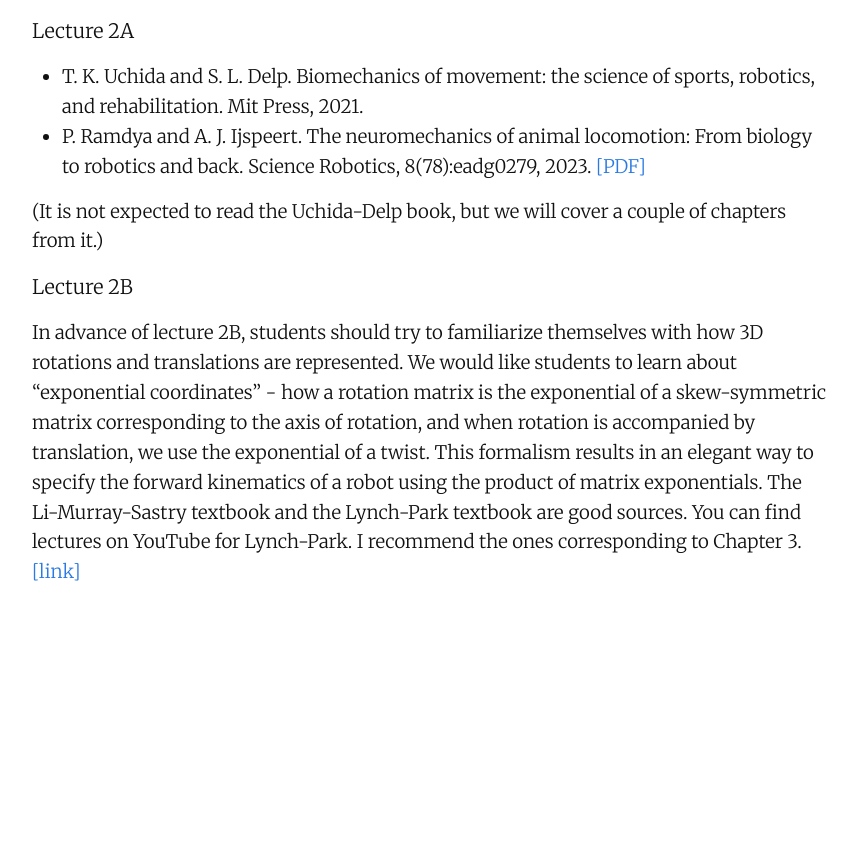
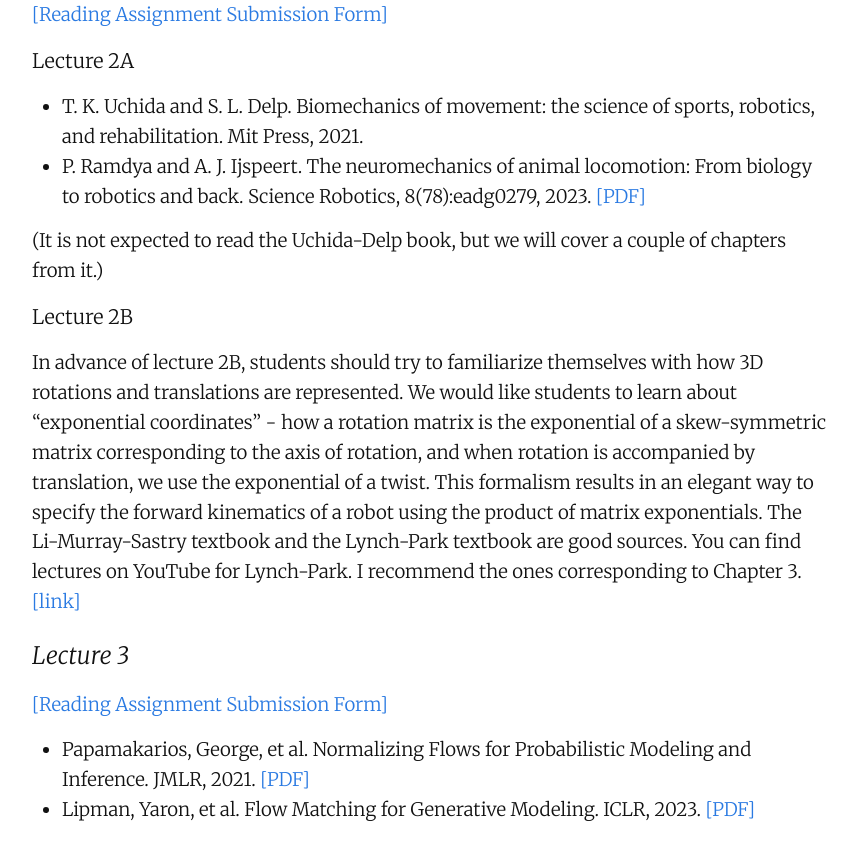
Before and after one commit to robots-that-learn/robots-that-learn.github.io, a Jekyll site: the page built from index.md, in a window 1280 px wide and 900 px high, scrolled down 3883 px. Shown: the top 860 px of the window, without its empty margins (208-1065 px from the left). Built offline with Jekyll 4.4.1, drawn with Linux system fonts in a browser that asks for light colours; our own code applies the rules of GitHub Pages for plain Markdown files; before the commit the page ends 4545 px from its top, so only the background shows below that.

Commit message:
Update Lecture 3 details and add reading assignments
Added slides link for Lecture 3 and included reading assignments.

```diff
--- a/index.md
+++ b/index.md
@@ -118,6 +118,13 @@ N/A
 In advance of lecture 2B, students should try to familiarize themselves with how 3D rotations and translations are represented. We would like students to learn about "exponential coordinates" - how a rotation matrix is the exponential of a skew-symmetric matrix corresponding to the axis of rotation, and when rotation is accompanied by translation, we use the exponential of a twist. This formalism results in an elegant way to specify the forward kinematics of a robot using the product of matrix exponentials. The Li-Murray-Sastry textbook and the Lynch-Park textbook are good sources. You can find lectures on YouTube for Lynch-Park. I recommend the ones corresponding to Chapter 3.
 [[link]](https://www.youtube.com/watch?v=29LhXWjn7Pc&list=PLggLP4f-rq02vX0OQQ5vrCxbJrzamYDfx&index=10)
 
+### Lecture 3
+
+[[Reading Assignment Submission Form]](https://docs.google.com/forms/d/e/1FAIpQLScJzNNQugbrZeM-uwKYgbe18sY07tVtEh-3x0BccxNQk4hkkg/viewform?usp=sharing&ouid=100618406782889124957)
+
+- Papamakarios, George, et al.  Normalizing Flows for Probabilistic Modeling and Inference. JMLR, 2021. [[PDF]](resources/normalizing_flows_paper.pdf)
+- Lipman, Yaron, et al. Flow Matching for Generative Modeling. ICLR, 2023. [[PDF]](resources/flow_matching_paper.pdf)
+
 <!--
 ### Lecture 3
 
```
Also changed, not shown: other parts of index.md (+1 -1 lines).
